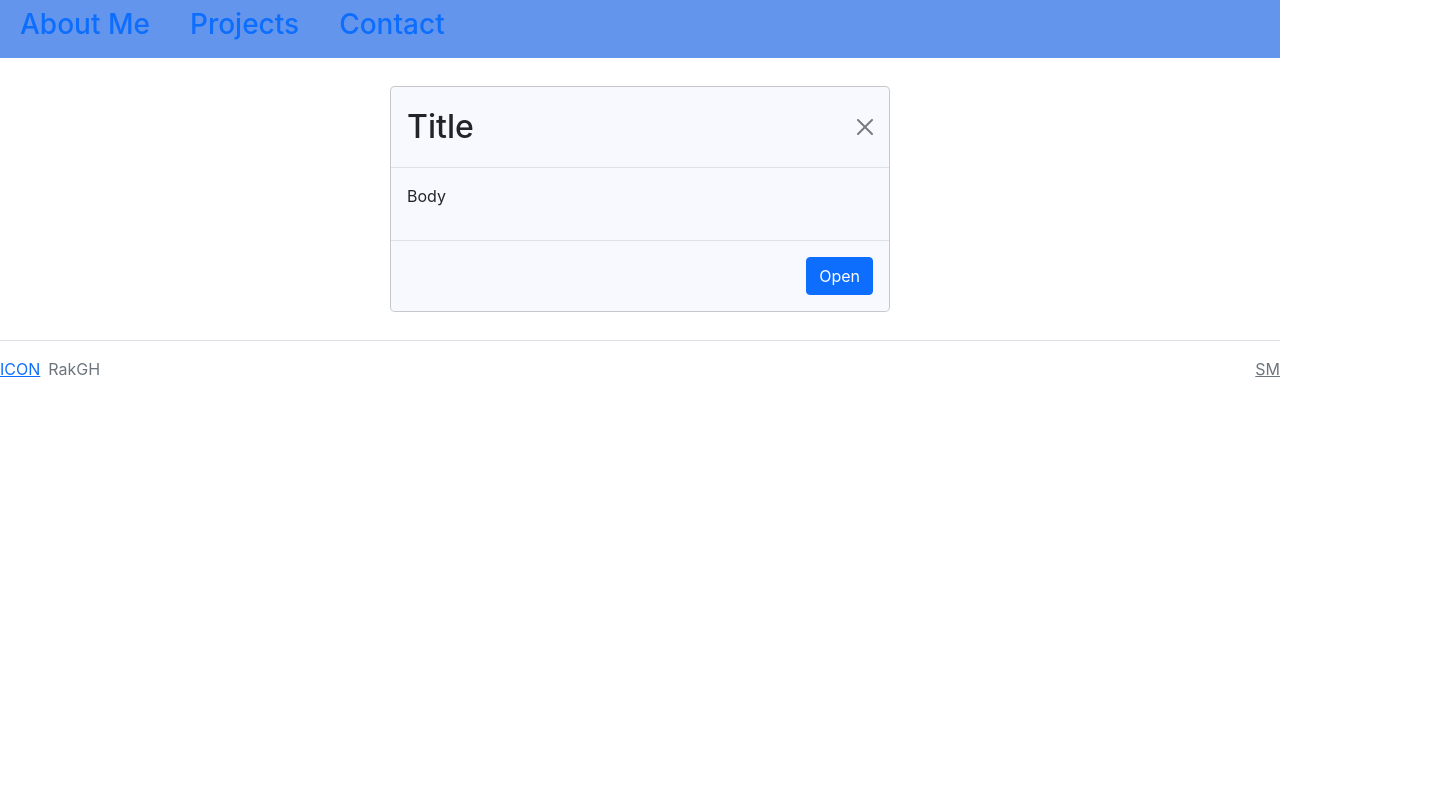
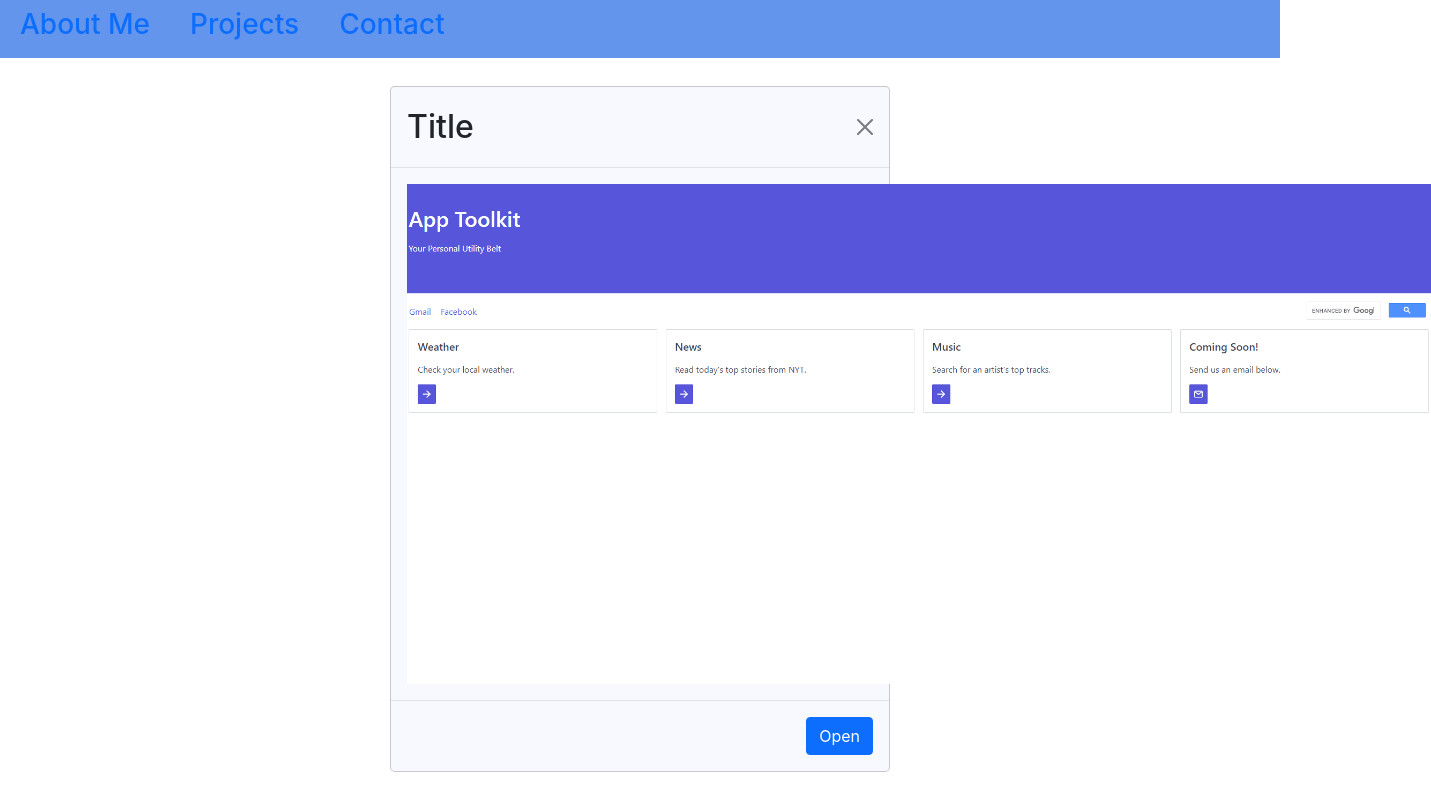
Before and after one commit to rakky21/re-ux, a React (Create React App) app: page / in a window 1280 px wide. Both pictures are taken after a click on the element "Projects". Shown: the top 800 px of the page, 1431 px wide, since content can reach past the window. Built offline with nearby package versions, Linux system fonts and the light colour scheme.

Commit message:
updated the projcets

```diff
--- a/src/components/Projects/Projects.js
+++ b/src/components/Projects/Projects.js
@@ -1,6 +1,15 @@
 import React from "react";
+import Toolkit from "../../assets/projects/toolkit.jpg";
 
+// Needs to create a whole new model with each project for?
 function Projects() {
+  function openFile(e) {
+    e.preventDefault();
+    console.log("clicked");
+  }
+
+  const pictures = [];
+
   return (
     <section className="my-2">
       <div className="modal-dialog">
@@ -9,11 +18,26 @@ function Projects() {
             <h2 className="modal-title"> Title</h2>
             <button className="btn-close"></button>
           </div>
-          <div className="modal-body">
-            <p> Body </p>
+          <div className="modal-body" target="_blank" rel="noreferrer noopener">
+            <div>
+              <img
+                className=""
+                src={Toolkit}
+                alt="This is the foto"
+                style={{ height: "500px", width: "auto" }}
+              ></img>
+            </div>
           </div>
           <div className="modal-footer">
-            <button className="button btn btn-primary">Open</button>
+            <a
+              onClick={{ openFile }}
+              className="button btn btn-primary"
+              href="https://lrivales.github.io/app-toolkit/"
+              target="_blank"
+              rel="noreferrer noopener"
+            >
+              Open
+            </a>
           </div>
         </div>
       </div>
@@ -22,39 +46,3 @@ function Projects() {
 }
 
 export default Projects;
-
-
-
-
-// import React, { useEffect } from "react";
-// import { capitalizeFirstLetter } from "../../utils/helpers";
-
-// function Projects(props) {
-
-//   const { projectos = [], setCurrentProject, currentProject } = props;
-
-//   useEffect (() => {
-//     document.title = capitalizeFirstLetter(currentProject);
-//   }, [currentProject]);
-
-//   return (
-//     <section className="my-2">
-//       <div className="modal-dialog">
-//         <div className="modal-content " style={{ background: "#F8F8FF" }}>
-//           <div className="modal-header">
-//             <h2 className="modal-title"> Title</h2>
-//             <button className="btn-close"></button>
-//           </div>
-//           <div className="modal-body">
-//             <p> Body </p>
-//           </div>
-//           <div className="modal-footer">
-//             <button className="button btn btn-primary">Open</button>
-//           </div>
-//         </div>
-//       </div>
-//     </section>
-//   );
-// }
-
-// export default Projects;
```
Also changed, not shown: src/assets/projects/toolkit.jpg (added).
